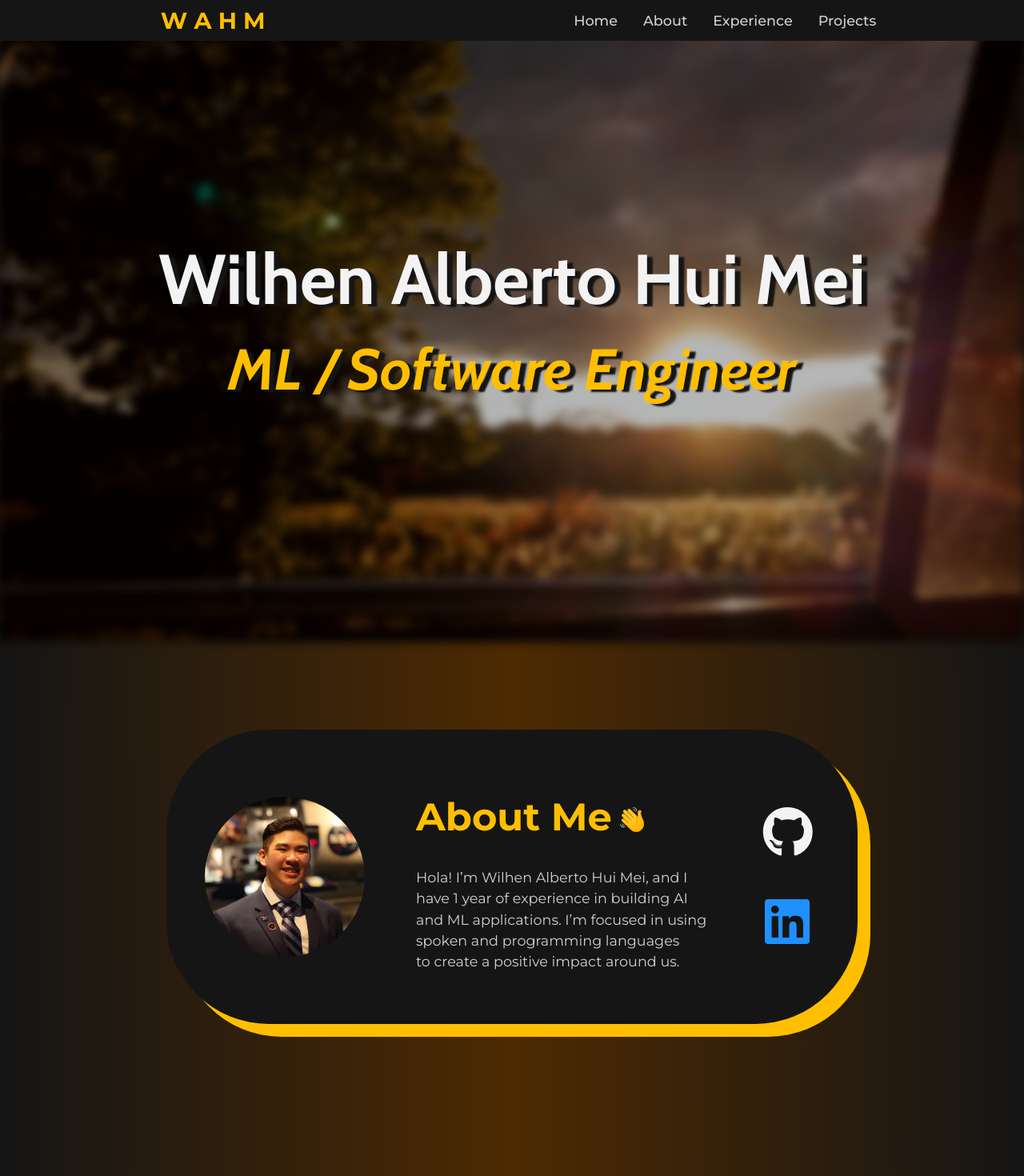
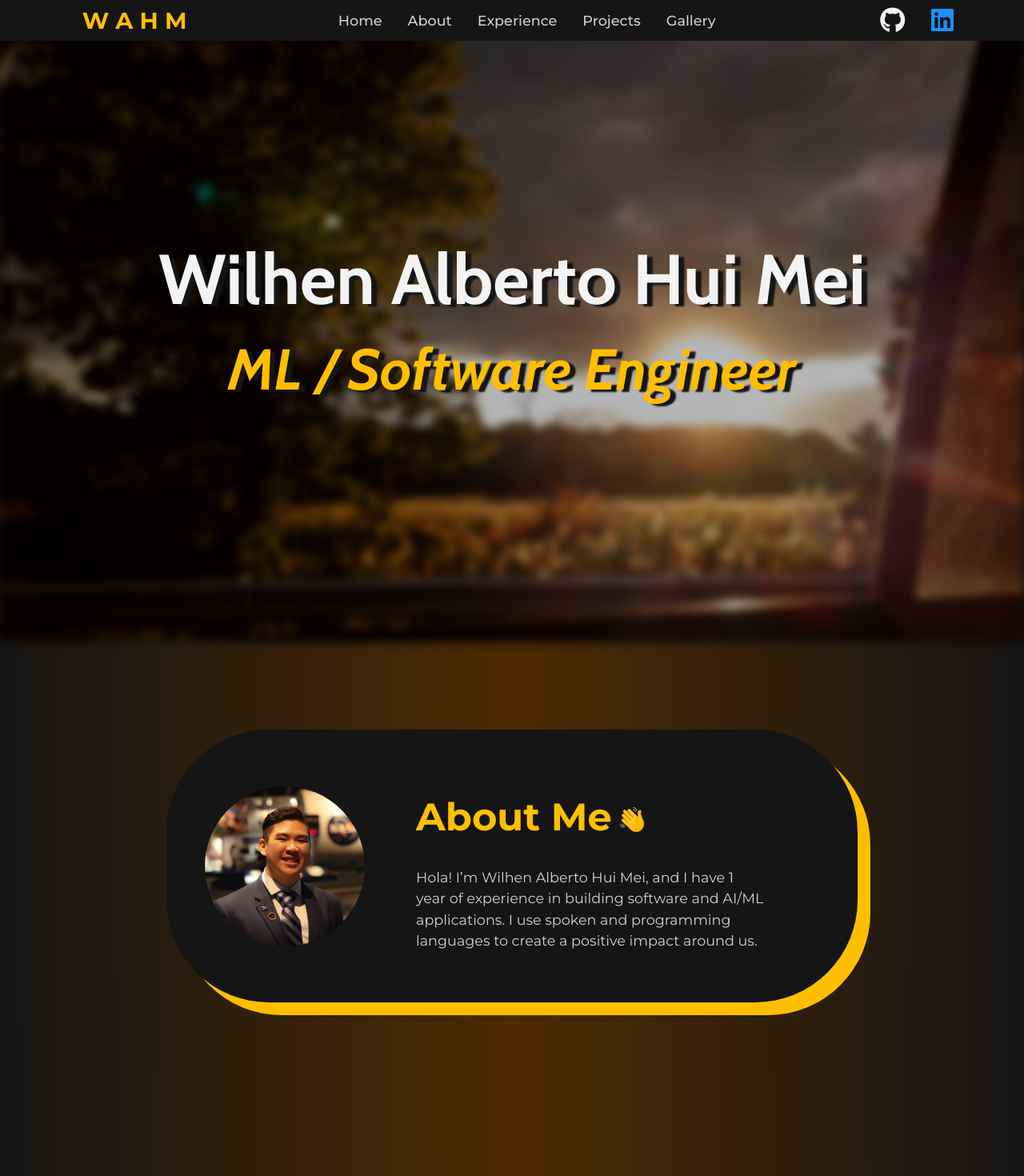
Before and after one commit to WilhenAlbertoHM/portfolio, a React (Vite) app: page / in a window 1280 px wide. Shown: the top 1470 px of the page at 80% size. Built offline with nearby package versions, Linux system fonts and the light colour scheme.

Commit message:
edit: move social icons back to navbar

```diff
--- a/src/components/About/About.css
+++ b/src/components/About/About.css
@@ -1,6 +1,19 @@
 .about {
     padding: 5rem 0;
     margin-bottom: 5rem;
+}
+
+.aboutCard {
+    display: flex;
+    align-items: center;
+    justify-content: center;
+    margin: 2rem auto;
+    padding: 2rem;
+    max-width: 800px;
+    background-color: var(--black);
+    color: var(--lightgray);
+    border-radius: 8rem;
+    box-shadow: 1rem 1rem var(--orange);
 }
 
 .aboutTitle {
@@ -35,19 +48,6 @@
     padding: 1rem;
 }
 
-.aboutCard {
-    display: flex;
-    align-items: center;
-    justify-content: center;
-    margin: 2rem auto;
-    padding: 2rem;
-    max-width: 800px;
-    background-color: var(--black);
-    color: var(--lightgray);
-    border-radius: 8rem;
-    box-shadow: 1rem 1rem var(--orange);
-}
-
 .aboutContent {
     flex: 2;
     display: flex;
@@ -61,24 +61,3 @@
     line-height: 1.5;
     text-wrap: balance;
 }
-
-.aboutSocialIcon {
-    display: flex;
-    flex-direction: column;
-    align-items: center;
-    text-decoration: none;
-    padding: 0.5rem 3rem;
-}
-
-.aboutSocialIcon i {
-    transform: scale(4);
-    margin: 2.5rem 0;
-}
-
-#linkedin-icon {
-    color: var(--linkedin-blue);
-}
-
-#github-icon {
-    color: var(--white);
-}
--- a/src/components/About/About.jsx
+++ b/src/components/About/About.jsx
@@ -15,17 +15,9 @@ const About = () => {
                     </h1>
                     <p className="aboutText">
                         Hola! I’m Wilhen Alberto Hui Mei, and I have 1 year
-                        of experience in building AI and ML applications.
-                        I’m focused in using spoken and programming languages to create a positive impact around us.
+                        of experience in building software and AI/ML applications.
+                        I use spoken and programming languages to create a positive impact around us.
                     </p>
-                </div>
-                <div className="aboutSocial">
-                    <a href="https://github.com/WilhenAlbertoHM/" className="aboutSocialIcon">
-                        <i className="fab fa-github" id="github-icon"></i>
-                    </a>
-                    <a href="https://www.linkedin.com/in/wilhenalbertohm/" className="aboutSocialIcon">
-                        <i className="fab fa-linkedin" id="linkedin-icon"></i>
-                    </a>
                 </div>
             </div>
         </div>
--- a/src/components/NavBar/NavBar.css
+++ b/src/components/NavBar/NavBar.css
@@ -11,7 +11,7 @@
     justify-content: space-around;
     align-items: center;
     top: 0;
-    z-index: 1;
+    z-index: 2;
     white-space: nowrap;
     background-color: var(--black);
 }
@@ -55,3 +55,16 @@
         margin: 0.5rem 0;
     }
 }
+
+.aboutSocialIcon i {
+    transform: scale(2);
+    margin: 0 1.5rem;
+}
+
+#linkedin-icon {
+    color: var(--linkedin-blue);
+}
+
+#github-icon {
+    color: var(--white);
+}
--- a/src/components/NavBar/NavBar.jsx
+++ b/src/components/NavBar/NavBar.jsx
@@ -13,6 +13,15 @@ const NavBar = () => {
                 <Link className="navLink" to="about" smooth={true} duration={600}>About</Link>
                 <Link className="navLink" to="experienceList" smooth={true} duration={600}>Experience</Link>
                 <Link className="navLink" to="projectList" smooth={true} duration={600}>Projects</Link>
+                <Link className="navLink" to="gallery" smooth={true} duration={600}>Gallery</Link>
+            </div>
+            <div className="aboutSocial">
+                <a href="https://github.com/WilhenAlbertoHM/" className="aboutSocialIcon">
+                    <i className="fab fa-github" id="github-icon"></i>
+                </a>
+                <a href="https://www.linkedin.com/in/wilhenalbertohm/" className="aboutSocialIcon">
+                    <i className="fab fa-linkedin" id="linkedin-icon"></i>
+                </a>
             </div>
         </header>
     );
```
